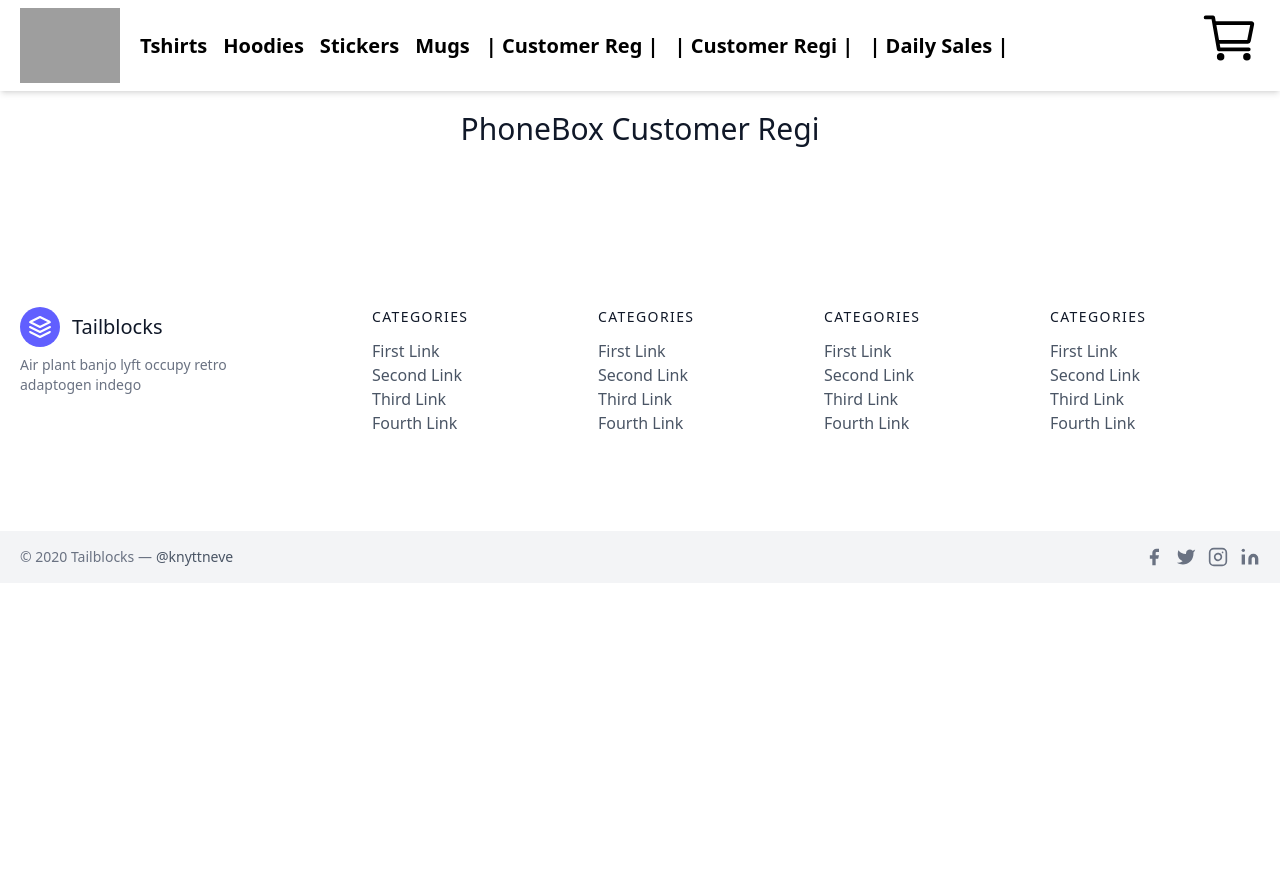
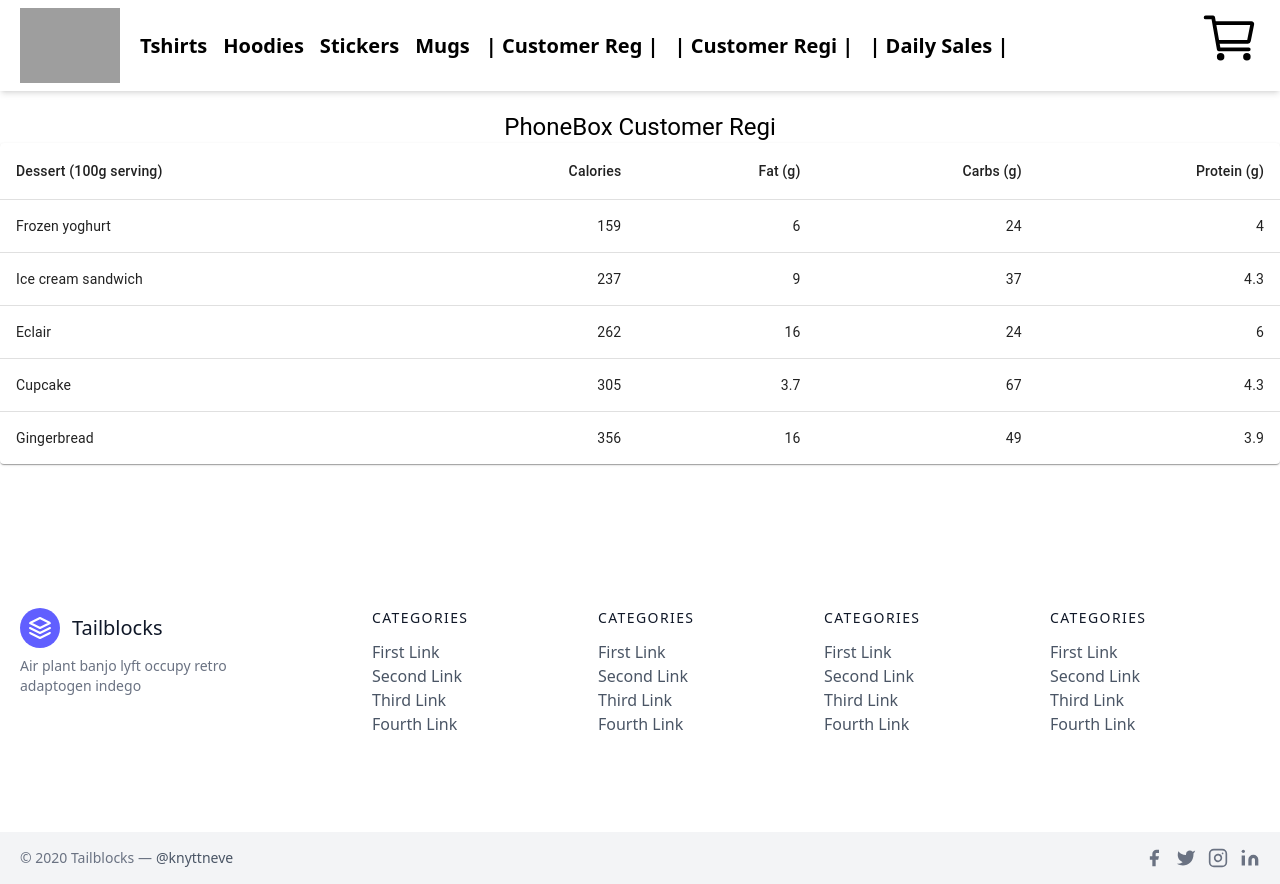
Before and after one commit to imt-eiaz/codeswear, a Next.js app: page /customerregi in a window 1280 px wide. Shown: the top 884 px of the page. Before the commit the page ends 800 px from the top, so only its background shows below. Built offline with nearby package versions, Linux system fonts and the light colour scheme; grey boxes are pictures that could not be loaded.

Commit message:
custom table added from mui in customer regi page

```diff
--- a/app/api/route.js
+++ /dev/null
@@ -1,5 +0,0 @@
-import { NextResponse } from "next/server";
-
-export async function GET() {
-  return NextResponse.json([234400, 721302, 110003, 560017]);
-}
--- /dev/null
+++ b/app/apis/apie/route.js
@@ -0,0 +1,9 @@
+import { NextResponse } from "next/server";
+
+export async function GET() {
+  return NextResponse.json([
+    { id: 1, brand: "Imtiaz", model: "R8", ownerId: 1 },
+    { id: 2, brand: "audi", model: "R6", ownerId: 1 },
+    { id: 3, brand: "mercedes", model: "benz", ownerId: 2 },
+  ]);
+}
--- /dev/null
+++ b/app/apis/vehicles/route.js
@@ -0,0 +1,9 @@
+import { NextResponse } from "next/server";
+
+export async function GET() {
+  return NextResponse.json([
+    { id: 1, brand: "audi", model: "R8", ownerId: 1 },
+    { id: 2, brand: "audi", model: "R6", ownerId: 1 },
+    { id: 3, brand: "mercedes", model: "benz", ownerId: 2 },
+  ]);
+}
--- a/app/customerregi/page.js
+++ b/app/customerregi/page.js
@@ -2,15 +2,69 @@
 import React, { useState } from "react";
 import Link from "next/link";
 import input from "react";
+import { Typography } from "@mui/material";
+
+// import * as React from "react";
+import Table from "@mui/material/Table";
+import TableBody from "@mui/material/TableBody";
+import TableCell from "@mui/material/TableCell";
+import TableContainer from "@mui/material/TableContainer";
+import TableHead from "@mui/material/TableHead";
+import TableRow from "@mui/material/TableRow";
+import Paper from "@mui/material/Paper";
+
+function createData(name, calories, fat, carbs, protein) {
+  return { name, calories, fat, carbs, protein };
+}
+
+const rows = [
+  createData("Frozen yoghurt", 159, 6.0, 24, 4.0),
+  createData("Ice cream sandwich", 237, 9.0, 37, 4.3),
+  createData("Eclair", 262, 16.0, 24, 6.0),
+  createData("Cupcake", 305, 3.7, 67, 4.3),
+  createData("Gingerbread", 356, 16.0, 49, 3.9),
+];
 
 const page = () => {
   const [name, setName] = useState({ firstName: "", lastName: "", mobile: "" });
   return (
     <>
       <div class="flex flex-col text-center w-full mb-12">
-        <h1 class="sm:text-3xl text-2xl font-medium title-font mt-5 mb-4 text-gray-900">
+        {/* <h1 class="sm:text-3xl text-2xl font-medium title-font mt-5 mb-4 text-gray-900"> */}
+        <Typography variant="h5" marginTop="20px">
           PhoneBox Customer Regi
-        </h1>
+        </Typography>
+        {/* </h1> */}
+
+        <TableContainer component={Paper}>
+          <Table sx={{ minWidth: 650 }} aria-label="simple table">
+            <TableHead>
+              <TableRow>
+                <TableCell>Dessert (100g serving)</TableCell>
+                <TableCell align="right">Calories</TableCell>
+                <TableCell align="right">Fat&nbsp;(g)</TableCell>
+                <TableCell align="right">Carbs&nbsp;(g)</TableCell>
+                <TableCell align="right">Protein&nbsp;(g)</TableCell>
+              </TableRow>
+            </TableHead>
+            <TableBody>
+              {rows.map((row) => (
+                <TableRow
+                  key={row.name}
+                  sx={{ "&:last-child td, &:last-child th": { border: 0 } }}
+                >
+                  <TableCell component="th" scope="row">
+                    {row.name}
+                  </TableCell>
+                  <TableCell align="right">{row.calories}</TableCell>
+                  <TableCell align="right">{row.fat}</TableCell>
+                  <TableCell align="right">{row.carbs}</TableCell>
+                  <TableCell align="right">{row.protein}</TableCell>
+                </TableRow>
+              ))}
+            </TableBody>
+          </Table>
+        </TableContainer>
       </div>
     </>
   );
--- a/app/layout.js
+++ b/app/layout.js
@@ -21,9 +21,9 @@
 export default function RootLayout({ children }) {
   return (
     <html lang="en">
-      <body className={`${geistSans.variable} ${geistMono.variable}`} >
+      <body className={`${geistSans.variable} ${geistMono.variable}`}>
         <Navbar />
-        {children }
+        {children}
       </body>
       <Footer />
     </html>
--- a/package.json
+++ b/package.json
@@ -4,12 +4,16 @@
   "private": true,
   "scripts": {
     "dev": "next dev ",
-
     "build": "next build",
     "start": "next start",
     "lint": "next lint"
   },
   "dependencies": {
+    "@emotion/cache": "^11.14.0",
+    "@emotion/react": "^11.14.0",
+    "@emotion/styled": "^11.14.0",
+    "@mui/material": "^7.0.2",
+    "@mui/material-nextjs": "^7.0.2",
     "@tailwindcss/postcss": "^4.0.6",
     "next": "^15.3.0",
     "postcss": "^8.5.2",
```
Also changed, not shown: app/mugs/page.js (+40 -44 lines), 1 other file (tests, documents, lock files or other folders).
